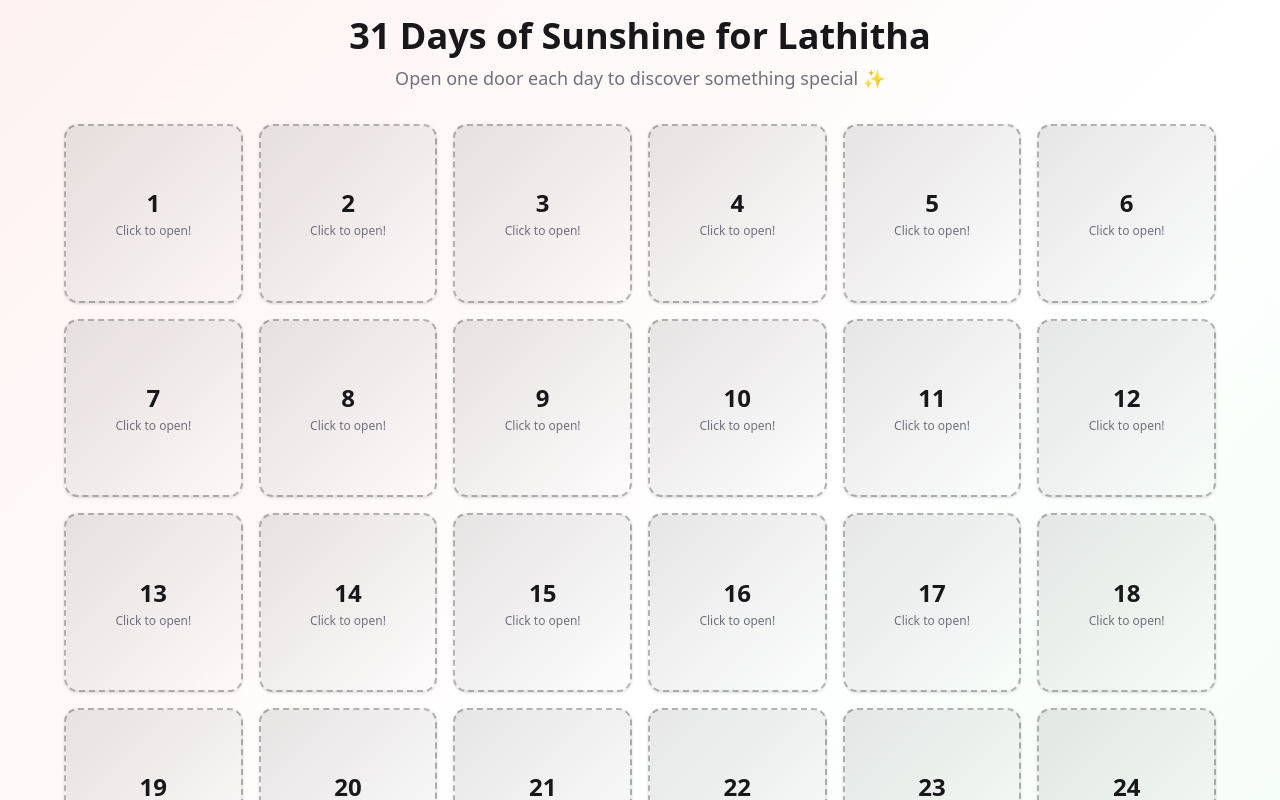
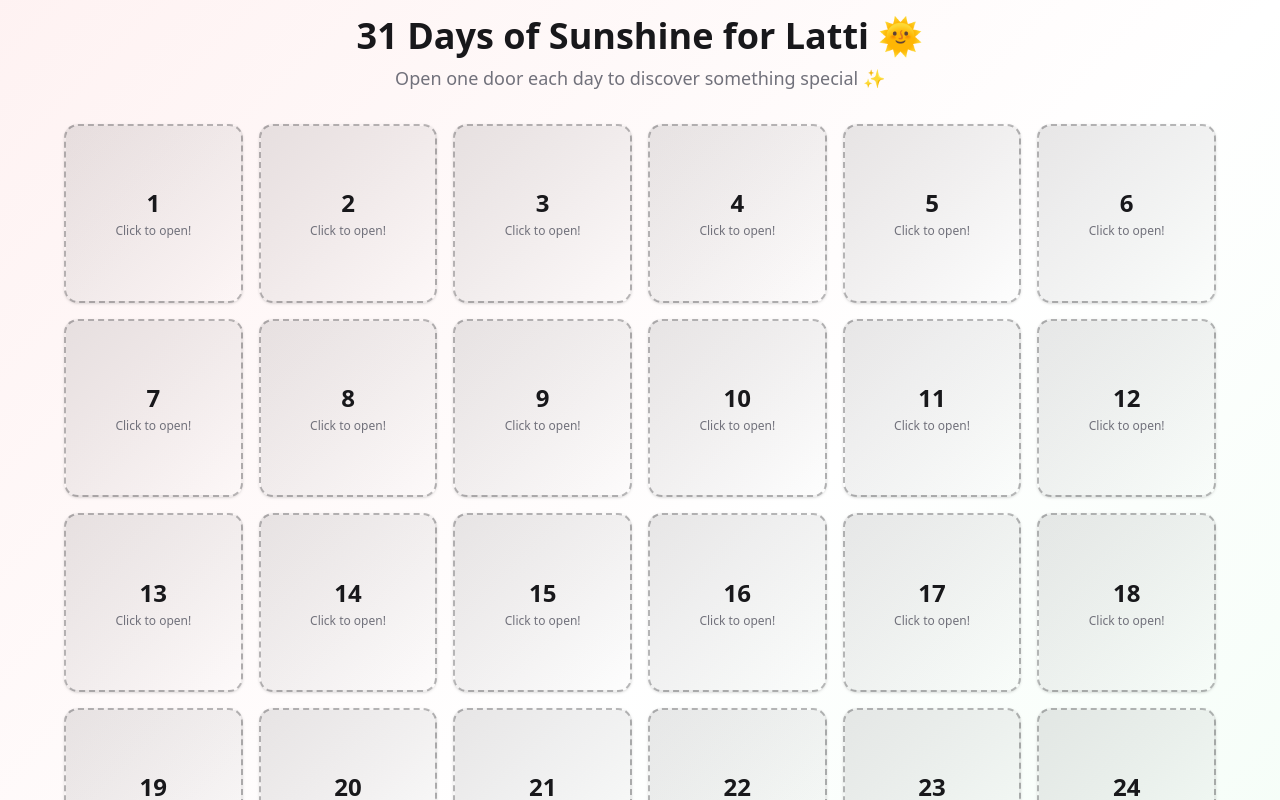
Before and after one commit to NumNine9/my-romantic-app, a Next.js app: page / in a window 1280 px wide. Shown: the top 800 px of the page. Built offline with nearby package versions, Linux system fonts and the light colour scheme.

Commit message:
Added Sun emoji

```diff
--- a/src/app/page.tsx
+++ b/src/app/page.tsx
@@ -350,7 +350,7 @@ export default function AdventCalendar() {
         {/* Header section */}
         <div className="text-center mb-8">
           <h1 className="text-4xl font-bold text-primary mb-2 text-balance">
-            31 Days of Sunshine for Lathitha
+            31 Days of Sunshine for Latti 🌞
           </h1>
           <p className="text-muted-foreground text-lg">
             Open one door each day to discover something special ✨
```
